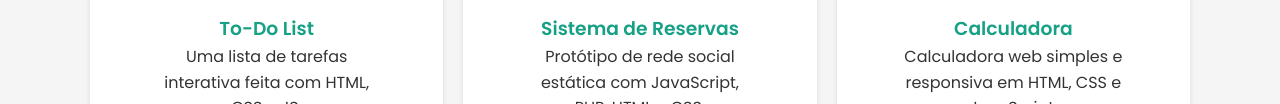
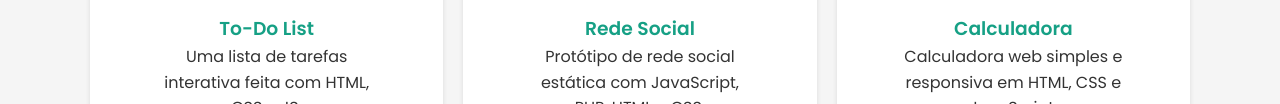
Before and after one commit to jklaiven/portifolio_html_css_js, a plain HTML site: page index.html in a window 1280 px wide. Shown: the part 849-953 px from the top of the page. Drawn offline with Linux system fonts and the light colour scheme.

Commit message:
index.html

```diff
--- a/index.html
+++ b/index.html
@@ -68,7 +68,7 @@
 
       <div class="card">
         <img src="./Assets/projeto_rede_social.png" alt="Sistema de Reservas">
-        <h3>Sistema de Reservas</h3>
+        <h3>Rede Social</h3>
         <p>Protótipo de rede social estática com JavaScript, PHP, HTML e CSS.</p>
         <a href="https://github.com/jklaiven/Rede-Social" target="_blank"><i class="fa-brands fa-github"></i> Ver código</a>
       </div>
@@ -110,4 +110,5 @@
 
   <script src="./script.js"></script>
 </body>
+
 </html>
```
